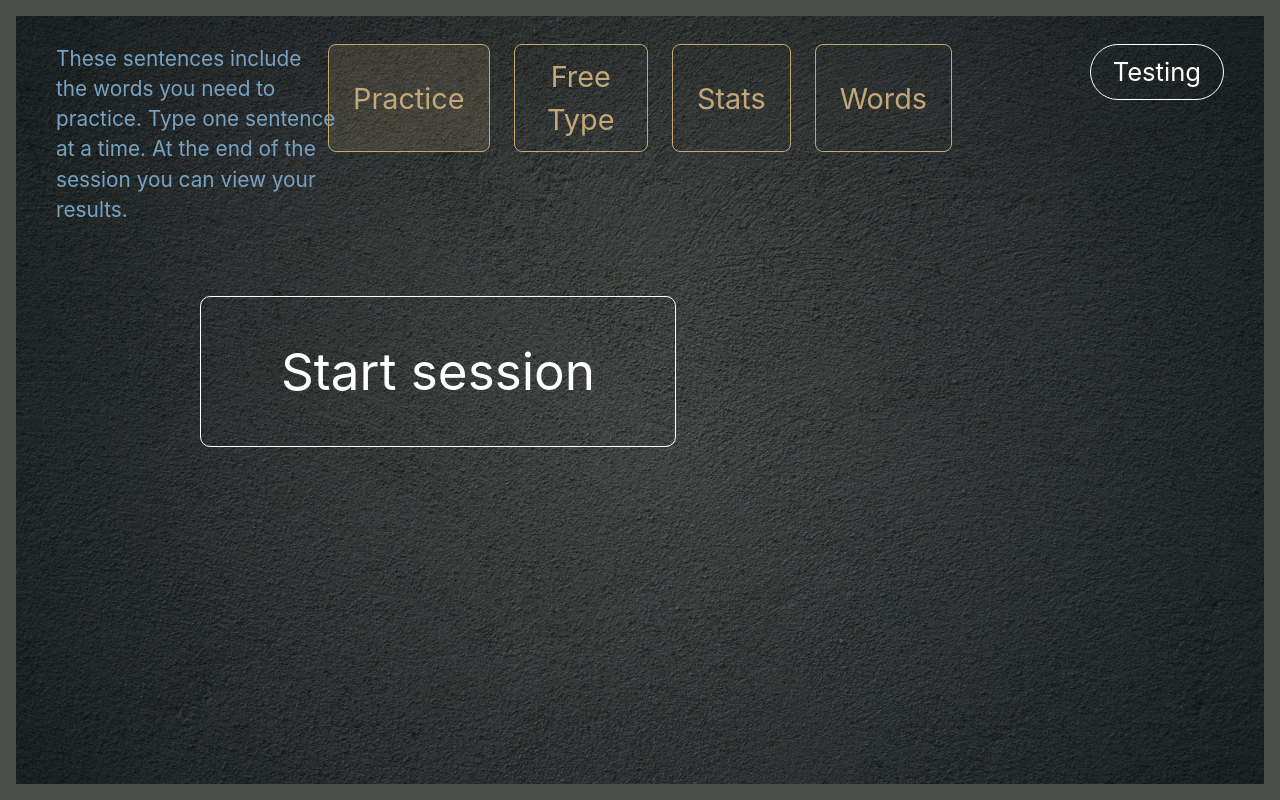
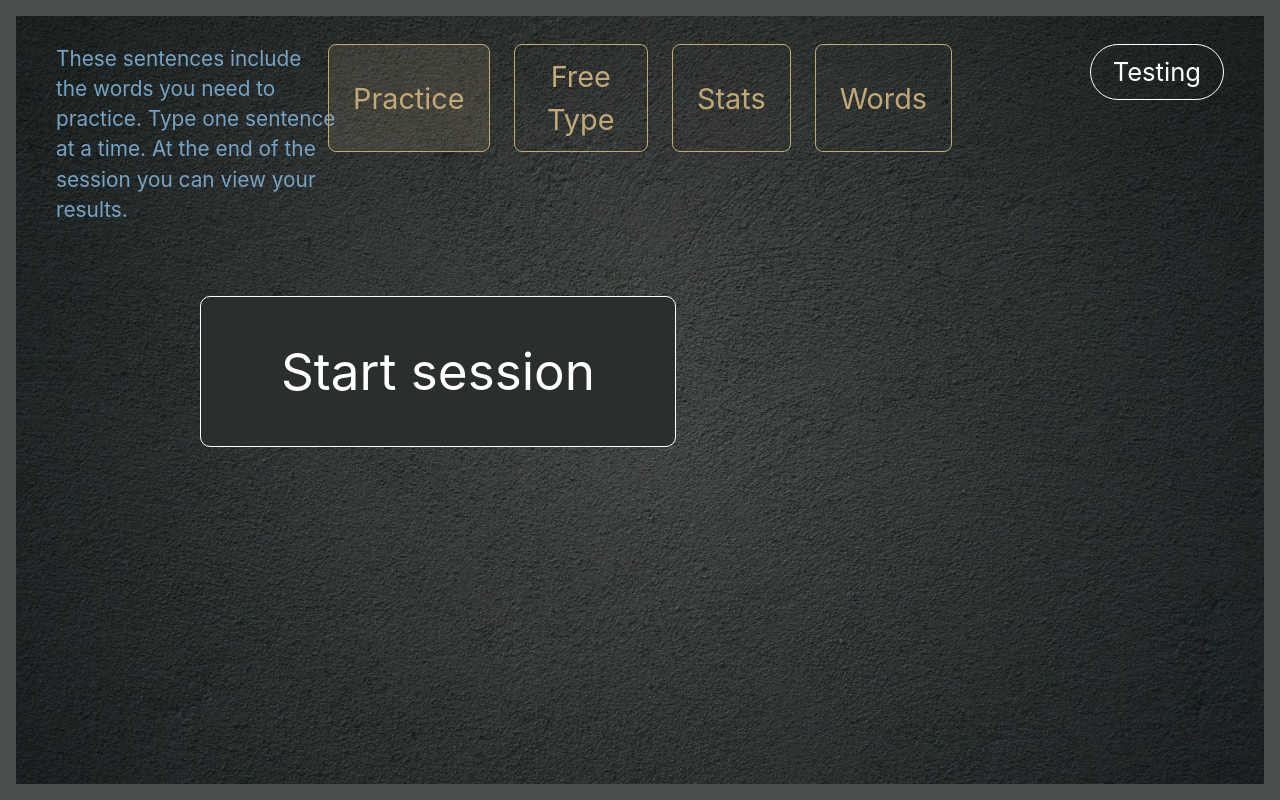
Before and after one commit to evanpersinger/Typing-Practice, a React (Vite) app in the folder frontend/: page / in a window 1280 px wide. Both pictures are taken after a click on the button "Testing". Built offline with nearby package versions, Linux system fonts and the light colour scheme.

Commit message:
start session UI changes, instruction changes

```diff
--- a/frontend/src/App.tsx
+++ b/frontend/src/App.tsx
@@ -98,6 +98,16 @@ const TAB =
   "text-[1.8rem] text-[#c2a878] no-underline";
 const TAB_ON = `${TAB} bg-[#c2a878]/15`;
 const TAB_OFF = `${TAB} hover:bg-[#c2a878]/8`;
+
+// The one action on either start screen. Filled rather than a bare outline, so
+// it reads as something you press instead of a label in a box. The fill is the
+// wall's own colour, not a white wash: white type needs a dark ground, and this
+// one reads as a solid plate cut from the wall rather than a new colour in the
+// app. Hover is an explicit lighter grey rather than the usual white overlay,
+// since two bg utilities on one element resolve by stylesheet order.
+const START_BUTTON =
+  "cursor-pointer rounded-[10px] border border-white bg-[#2a2e2c] px-20 py-9 " +
+  "text-[3.2rem] text-white no-underline hover:bg-[#4a4f4c]";
 
 // The way out of whichever session you're in. Pinned to the bottom-right so it
 // sits opposite the intro blurb and out of the way of the words: a way out, not
@@ -939,7 +949,7 @@ export default function App() {
     tab === "practice" && phase !== "typing"
       ? "These sentences include the words you need to practice. Type one sentence at a time. At the end of the session you can view your results."
       : tab === "free" && freePhase !== "typing"
-        ? "Common English words you haven't flagged yet, here to catch the ones you didn't know you were getting wrong. Type each word and press space; miss the same word three times and it joins your weak list."
+        ? "Freely type and get graded on your wpm, accuracy, and what words you misspell the most often."
         : null;
 
   if (profile === null) {
@@ -1024,7 +1034,7 @@ export default function App() {
             {phase === "idle" && (
               <>
                 <button
-                  className="cursor-pointer rounded-[10px] border border-white px-20 py-9 text-[3.2rem] text-white no-underline hover:bg-white/8"
+                  className={START_BUTTON}
                   onClick={startSession}
                 >
                   Start session
@@ -1118,7 +1128,7 @@ export default function App() {
             {freePhase === "idle" && (
               <>
                 <button
-                  className="cursor-pointer rounded-[10px] border border-white px-20 py-9 text-[3.2rem] text-white no-underline hover:bg-white/8"
+                  className={START_BUTTON}
                   onClick={startFreeType}
                 >
                   Start session
```
